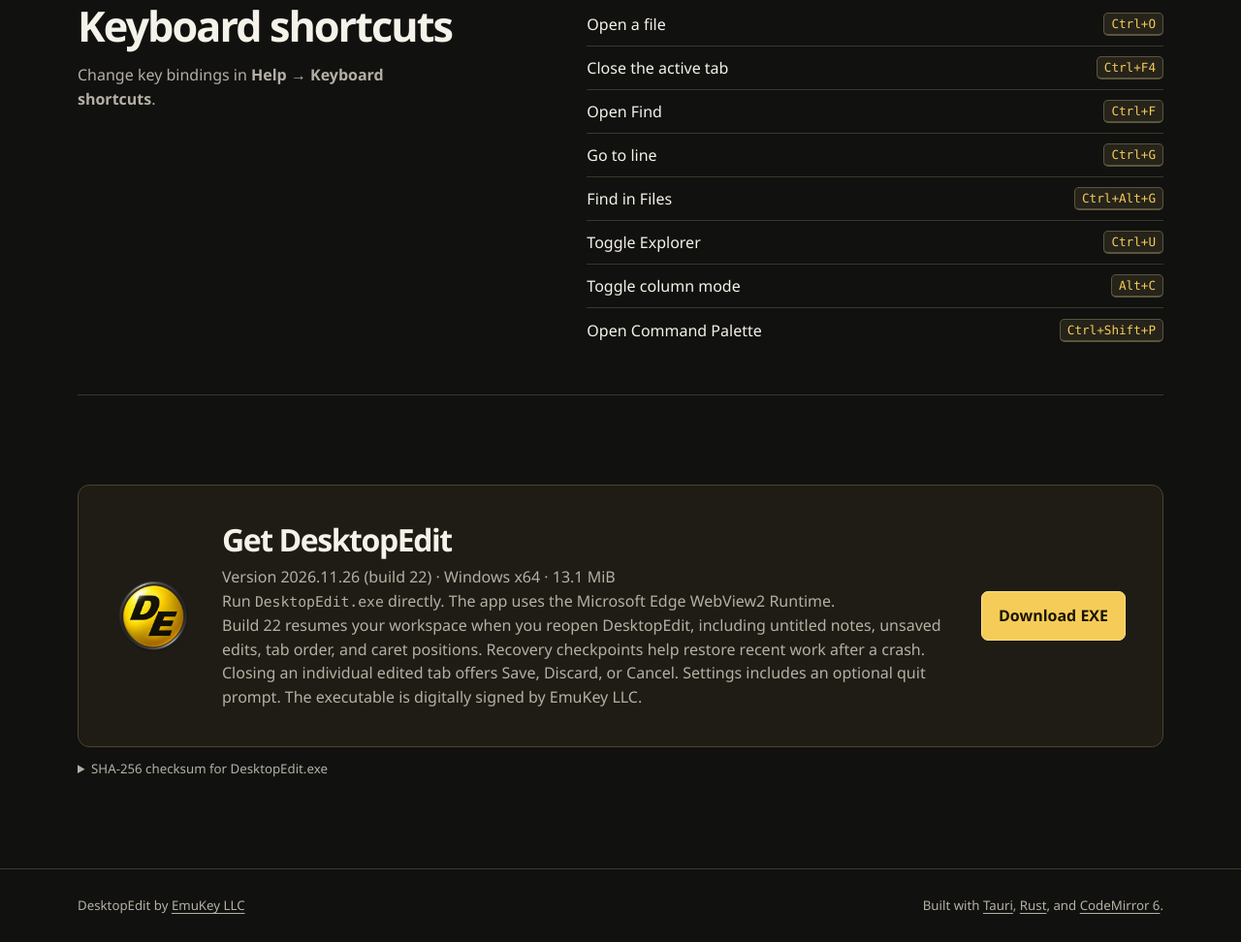
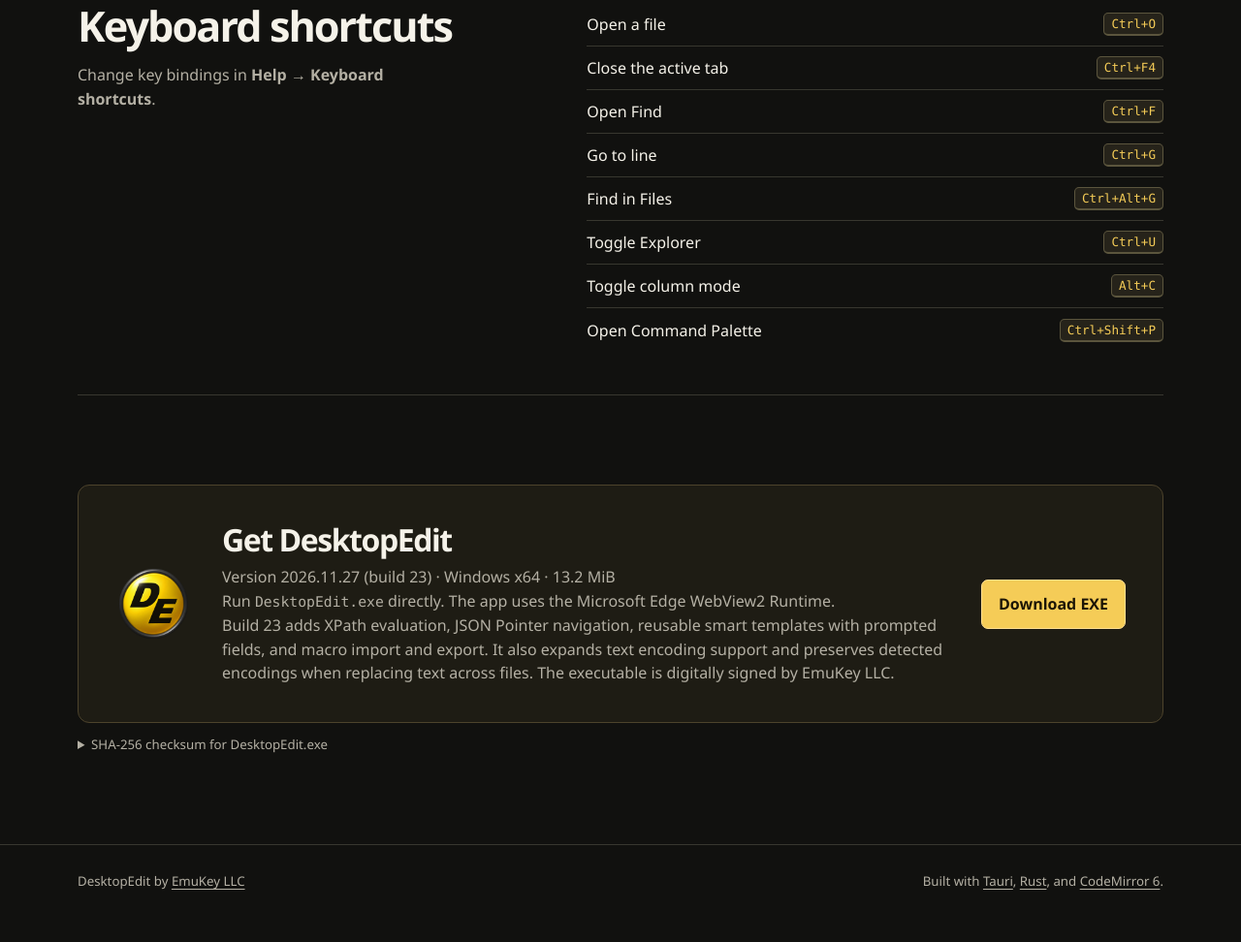
Before and after one commit to DesktopEdit/desktopedit-website, a plain HTML site: page index.html in a window 1280 px wide. Shown: the part 1712-2684 px from the top of the page at 97% size. After the commit the page ends 2659 px from the top, so only its background shows below. Drawn offline with Linux system fonts and the light colour scheme.

Commit message:
Publish signed DesktopEdit build 23

```diff
--- a/index.html
+++ b/index.html
@@ -32,7 +32,7 @@
                 <p class="platform">Windows text editor</p>
                 <h1 id="hero-title">DesktopEdit</h1>
                 <p class="intro">A new Windows text editor from EmuKey LLC. Work across files with split views, workspace search, and tools for editing code, logs, and tabular text.</p>
-                <a class="button" href="downloads/DesktopEdit.exe?v=22" download>Download for Windows</a>
+                <a class="button" href="downloads/DesktopEdit.exe?v=23" download>Download for Windows</a>
                 <p class="download-note">Windows x64 · Portable EXE · 13.1 MiB</p>
             </div>
 
@@ -101,15 +101,15 @@
                 <img src="assets/DesktopEdit-500.png" width="80" height="80" alt="" loading="lazy">
                 <div>
                     <h2 id="download-title">Get DesktopEdit</h2>
-                    <p>Version 2026.11.26 (build 22) · Windows x64 · 13.1 MiB</p>
+                    <p>Version 2026.11.27 (build 23) · Windows x64 · 13.2 MiB</p>
                     <p>Run <code>DesktopEdit.exe</code> directly. The app uses the Microsoft Edge WebView2 Runtime.</p>
-                    <p>Build 22 resumes your workspace when you reopen DesktopEdit, including untitled notes, unsaved edits, tab order, and caret positions. Recovery checkpoints help restore recent work after a crash. Closing an individual edited tab offers Save, Discard, or Cancel. Settings includes an optional quit prompt. The executable is digitally signed by EmuKey LLC.</p>
+                    <p>Build 23 adds XPath evaluation, JSON Pointer navigation, reusable smart templates with prompted fields, and macro import and export. It also expands text encoding support and preserves detected encodings when replacing text across files. The executable is digitally signed by EmuKey LLC.</p>
                 </div>
-                <a class="button" href="downloads/DesktopEdit.exe?v=22" download>Download EXE</a>
+                <a class="button" href="downloads/DesktopEdit.exe?v=23" download>Download EXE</a>
             </div>
             <details>
                 <summary>SHA-256 checksum for DesktopEdit.exe</summary>
-                <code>602bcbed2f62773e224023686544d332230e2f19dadbde82ffe0653da92ac62b</code>
+                <code>608ebdd4f9671f9373a2911ca7ed4e0a00df017c263ba5f69c5c08ca8baf71b9</code>
             </details>
         </section>
     </main>
```
Also changed, not shown: 1 other file.
